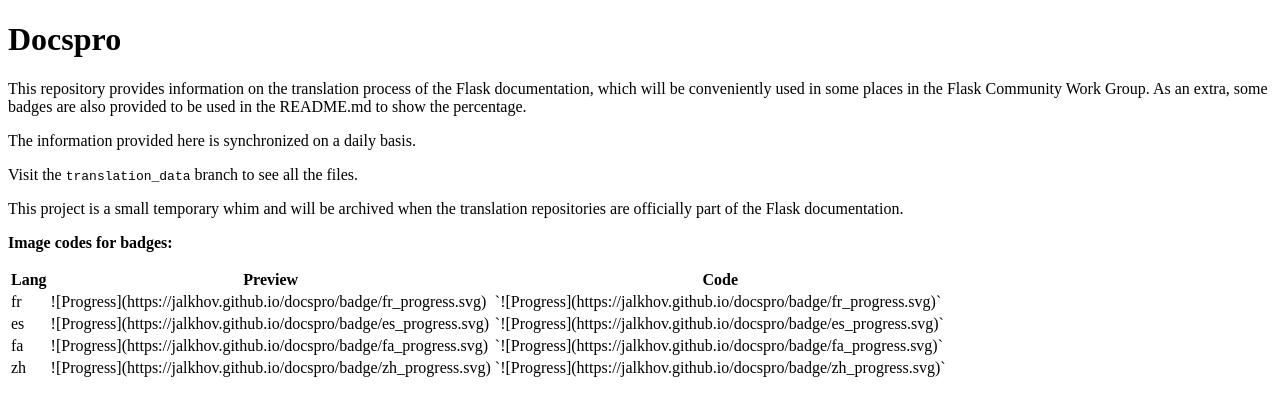
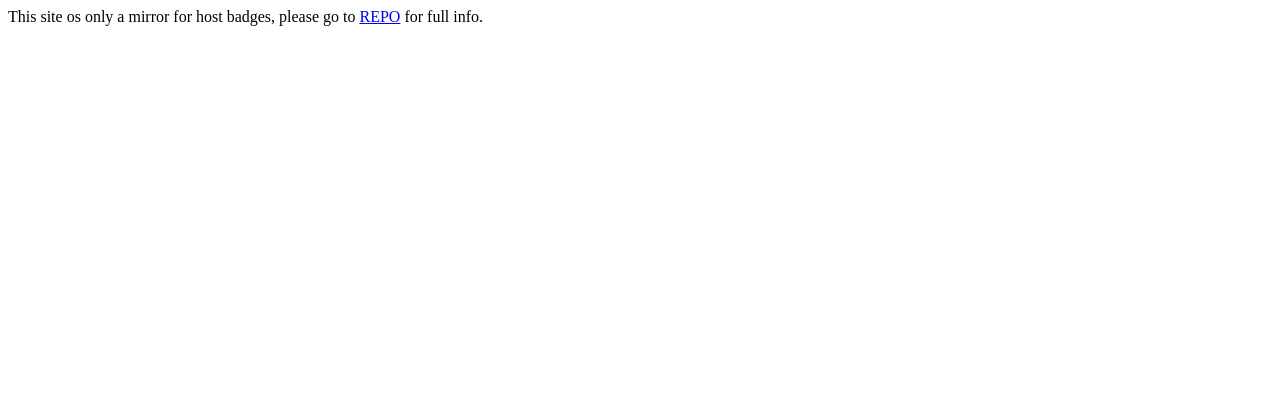
Before and after one commit to Jalkhov/docspro, a plain HTML site: page index.html in a window 1280 px wide. Drawn offline with Linux system fonts and the light colour scheme.

Commit message:
Deploying to translation_data from @ Jalkhov/docspro@cfc7a4cb153bccdd35c55e4520a3639da9360b5a 🚀

```diff
--- a/index.html
+++ b/index.html
@@ -1,52 +1 @@
-<!DOCTYPE html>
-<html lang="en">
-<head>
-	<meta charset="UTF-8">
-	<meta name="viewport" content="width=device-width, initial-scale=1.0">
-	<title>Docspro</title>
-</head>
-<body>
-	<h1>Docspro</h1>
-	<p>This repository provides information on the translation process of the Flask documentation, which will be conveniently used in some places in the Flask Community Work Group. As an extra, some badges are also provided to be used in the README.md to show the percentage.</p>
-
-	<p>The information provided here is synchronized on a daily basis.</p>
-
-	<p>Visit the <code>translation_data</code> branch to see all the files.</p>
-
-	<p>This project is a small temporary whim and will be archived when the translation repositories are officially part of the Flask documentation.</p>
-
-	<p><b>Image codes for badges:</b></p>
-
-	<table>
-    <thead>
-        <tr>
-            <th>Lang</th>
-            <th>Preview</th>
-            <th>Code</th>
-        </tr>
-    </thead>
-    <tbody>
-        <tr>
-            <td>fr</td>
-            <td>![Progress](https://jalkhov.github.io/docspro/badge/fr_progress.svg)</td>
-            <td>`![Progress](https://jalkhov.github.io/docspro/badge/fr_progress.svg)`</td>
-        </tr>
-        <tr>
-            <td>es</td>
-            <td>![Progress](https://jalkhov.github.io/docspro/badge/es_progress.svg)</td>
-            <td>`![Progress](https://jalkhov.github.io/docspro/badge/es_progress.svg)`</td>
-        </tr>
-        <tr>
-            <td>fa</td>
-            <td>![Progress](https://jalkhov.github.io/docspro/badge/fa_progress.svg)</td>
-            <td>`![Progress](https://jalkhov.github.io/docspro/badge/fa_progress.svg)`</td>
-        </tr>
-        <tr>
-            <td>zh</td>
-            <td>![Progress](https://jalkhov.github.io/docspro/badge/zh_progress.svg)</td>
-            <td>`![Progress](https://jalkhov.github.io/docspro/badge/zh_progress.svg)`</td>
-        </tr>
-    </tbody>
-</table>
-</body>
-</html>
+<p>This site os only a mirror for host badges, please go to <a href='https://github.com/Jalkhov/docspro'>REPO</a> for full  info.</p>
```
